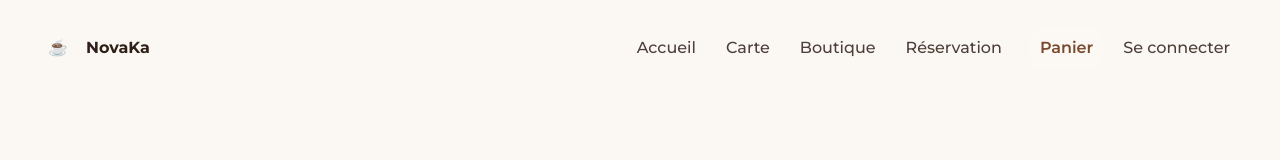
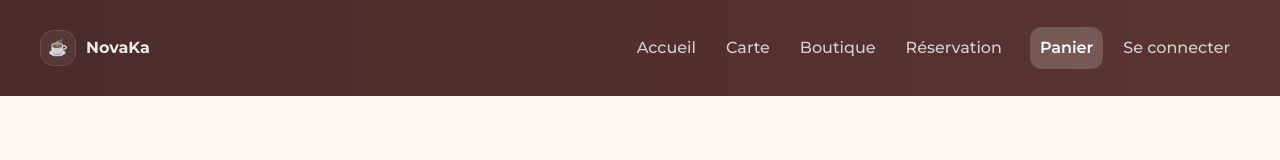
Before and after one commit to obistafff/novaka, a React (Vite) app in the folder client/: page /panier in a window 1280 px wide. Shown: the top 160 px of the page. Built offline with nearby package versions, Linux system fonts and the light colour scheme; no server answers.

Commit message:
UI: apply footer color to header

```diff
--- a/client/src/styles/global.css
+++ b/client/src/styles/global.css
@@ -885,3 +885,43 @@ body {
   .nav.open { display: flex; }
   .nav-left, .nav-right { flex-direction: column; align-items: stretch; }
 }
+
+/* =========================
+   Header – même couleur que le footer
+   (override minimal)
+========================= */
+
+.site-header {
+  background: linear-gradient(90deg, #4a2b2b, #5b3530);
+  border-bottom: none;
+}
+
+/* Logo header */
+.header-logo {
+  height: 52px;
+  width: auto;
+  display: block;
+}
+
+/* Liens du header en blanc */
+.site-header .nav-link,
+.site-header .brand {
+  color: rgba(255, 255, 255, 0.9);
+}
+
+.site-header .nav-link:hover {
+  color: #fff;
+  background: rgba(255, 255, 255, 0.12);
+}
+
+.site-header .nav-link.active {
+  color: #fff;
+  background: rgba(255, 255, 255, 0.18);
+}
+
+/* Badge panier lisible sur fond foncé */
+.site-header .badge {
+  background: #fff;
+  color: #4a2b2b;
+  font-weight: 700;
+}
```
